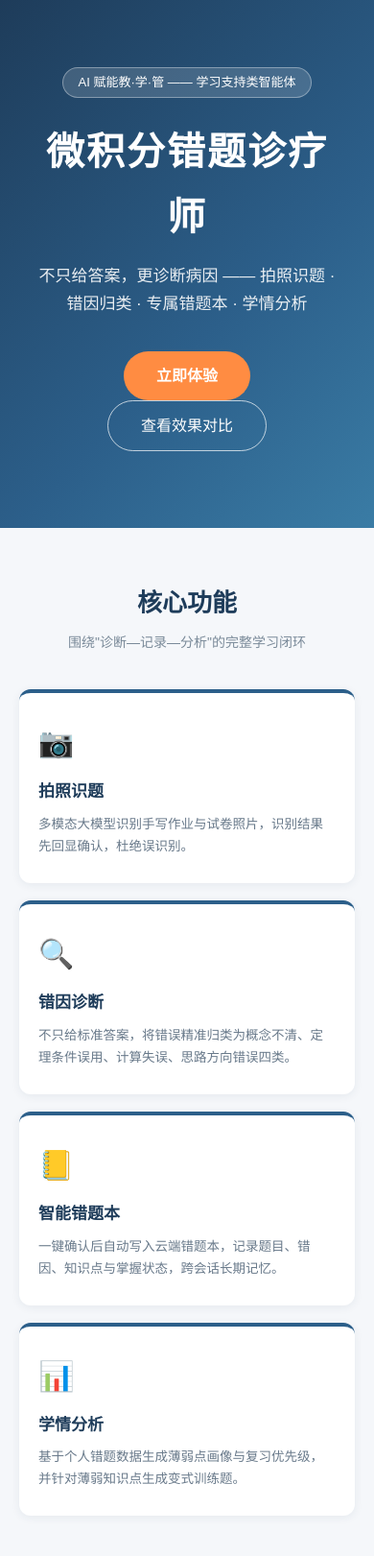
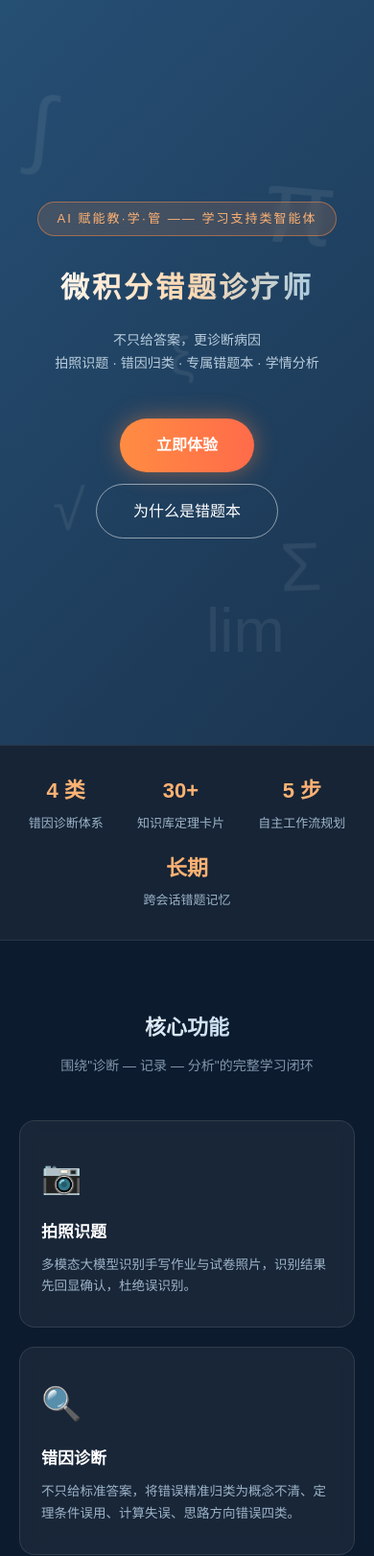
Before and after one commit to stephygrainger95-dotcom/calculus-tutor, a plain HTML site: page index.html in a window 390 px wide. Shown: the top 1621 px of the page at 96% size. Drawn offline with Linux system fonts and the light colour scheme.

Commit message:
Update index.html

```diff
--- a/index.html
+++ b/index.html
@@ -6,92 +6,116 @@
 <title>微积分错题诊疗师 — AI赋能学习</title>
 <style>
   * { margin: 0; padding: 0; box-sizing: border-box; }
+  html { scroll-behavior: smooth; }
   body { font-family: "Microsoft YaHei", "PingFang SC", sans-serif;
-         background: #f5f7fa; color: #2c3e50; line-height: 1.7; }
+         background: #0d1b2e; color: #e8eef5; line-height: 1.7; overflow-x: hidden; }
   .container { max-width: 1000px; margin: 0 auto; padding: 0 20px; }
 
-  /* Hero */
-  .hero { background: linear-gradient(135deg, #1e3c5a 0%, #2c5f8a 60%, #3a7ca5 100%);
-          color: #fff; padding: 70px 20px 80px; text-align: center; }
-  .hero .badge { display: inline-block; background: rgba(255,255,255,.15);
-                 border: 1px solid rgba(255,255,255,.35); border-radius: 999px;
-                 padding: 4px 16px; font-size: 13px; margin-bottom: 22px; }
-  .hero h1 { font-size: 40px; letter-spacing: 2px; margin-bottom: 14px; }
-  .hero p.sub { font-size: 17px; opacity: .9; margin-bottom: 34px; }
-  .btn { display: inline-block; padding: 12px 34px; border-radius: 999px;
-         font-size: 16px; text-decoration: none; margin: 0 8px; transition: .2s; }
-  .btn-primary { background: #ff8c42; color: #fff; font-weight: bold; }
-  .btn-primary:hover { background: #f07b2e; }
-  .btn-ghost { border: 1.5px solid rgba(255,255,255,.7); color: #fff; }
-  .btn-ghost:hover { background: rgba(255,255,255,.12); }
+  /* ===== Hero 动态背景 ===== */
+  .hero { position: relative; min-height: 92vh; display: flex; align-items: center;
+          justify-content: center; text-align: center; overflow: hidden;
+          background: linear-gradient(-45deg, #0d1b2e, #1e3c5a, #2c5f8a, #16324f);
+          background-size: 400% 400%; animation: gradientMove 14s ease infinite; }
+  @keyframes gradientMove {
+    0% { background-position: 0% 50%; } 50% { background-position: 100% 50%; }
+    100% { background-position: 0% 50%; } }
+  /* 漂浮数学符号 */
+  .math-float { position: absolute; color: rgba(255,255,255,.07); user-select: none;
+                font-size: 90px; animation: floaty 10s ease-in-out infinite; }
+  @keyframes floaty {
+    0%,100% { transform: translateY(0) rotate(-6deg); }
+    50% { transform: translateY(-36px) rotate(6deg); } }
+  .hero-inner { position: relative; z-index: 2; padding: 60px 20px; }
+  .badge { display: inline-block; background: rgba(255,140,66,.15);
+           border: 1px solid rgba(255,140,66,.5); color: #ffb273; border-radius: 999px;
+           padding: 6px 20px; font-size: 13px; letter-spacing: 2px; margin-bottom: 28px;
+           backdrop-filter: blur(6px); }
+  .hero h1 { font-size: clamp(30px, 7vw, 56px); font-weight: 800; letter-spacing: 3px;
+             background: linear-gradient(90deg, #ffffff, #ffd8b0, #8fc7ee);
+             -webkit-background-clip: text; background-clip: text; color: transparent;
+             margin-bottom: 18px; }
+  .hero .sub { font-size: clamp(14px, 3vw, 18px); color: #b9cddd; margin-bottom: 40px; }
+  .btn { display: inline-block; padding: 14px 38px; border-radius: 999px; font-size: 16px;
+         text-decoration: none; margin: 6px; transition: .25s; }
+  .btn-primary { background: linear-gradient(90deg, #ff8c42, #ff6b4a); color: #fff;
+                 font-weight: bold; box-shadow: 0 0 24px rgba(255,140,66,.45); }
+  .btn-primary:hover { transform: translateY(-3px); box-shadow: 0 6px 32px rgba(255,140,66,.65); }
+  .btn-ghost { border: 1.5px solid rgba(255,255,255,.5); color: #fff; }
+  .btn-ghost:hover { background: rgba(255,255,255,.12); transform: translateY(-3px); }
 
-  /* 区块通用 */
-  section { padding: 56px 0; }
-  .sec-title { text-align: center; font-size: 26px; color: #1e3c5a; margin-bottom: 8px; }
-  .sec-sub { text-align: center; color: #7a8a99; font-size: 14px; margin-bottom: 36px; }
+  /* ===== 数据统计条 ===== */
+  .stats { background: rgba(255,255,255,.04); border-top: 1px solid rgba(255,255,255,.08);
+           border-bottom: 1px solid rgba(255,255,255,.08); padding: 28px 0; }
+  .stats .container { display: flex; justify-content: space-around; flex-wrap: wrap; gap: 16px; text-align: center; }
+  .stat b { font-size: clamp(22px, 4vw, 32px); color: #ffb273; display: block; }
+  .stat span { font-size: 13px; color: #9db4c8; }
 
-  /* 功能卡片 */
-  .cards { display: grid; grid-template-columns: repeat(auto-fit, minmax(210px, 1fr));
-           gap: 18px; }
-  .card { background: #fff; border-radius: 12px; padding: 26px 20px;
-          box-shadow: 0 2px 10px rgba(30,60,90,.07); border-top: 4px solid #2c5f8a;
-          transition: .2s; }
-  .card:hover { transform: translateY(-4px); box-shadow: 0 6px 18px rgba(30,60,90,.13); }
-  .card .icon { font-size: 30px; margin-bottom: 12px; }
-  .card h3 { font-size: 17px; color: #1e3c5a; margin-bottom: 8px; }
-  .card p { font-size: 13.5px; color: #68798a; }
+  /* ===== 区块 ===== */
+  section { padding: 72px 0; }
+  .sec-title { text-align: center; font-size: clamp(22px, 4vw, 30px); margin-bottom: 10px;
+               background: linear-gradient(90deg, #fff, #a9cbe8);
+               -webkit-background-clip: text; background-clip: text; color: transparent; }
+  .sec-sub { text-align: center; color: #7f96ac; font-size: 14px; margin-bottom: 44px; }
 
-  /* 对比实验区 */
-  .compare { background: #fff; }
-  .vs-wrap { display: grid; grid-template-columns: 1fr 60px 1fr; gap: 0; align-items: stretch; }
-  .vs-box { border-radius: 12px; padding: 24px; }
-  .vs-bad { background: #fdf1ec; border: 1px solid #f5c8b0; }
-  .vs-good { background: #eef7ef; border: 1px solid #b8dcc0; }
-  .vs-box h4 { font-size: 15px; margin-bottom: 10px; }
-  .vs-bad h4 { color: #c05a2e; } .vs-good h4 { color: #2e7d43; }
-  .vs-box .shot { background: #fff; border: 1px dashed #bbb; border-radius: 8px;
-                  height: 200px; display: flex; align-items: center; justify-content: center;
-                  color: #98a6b3; font-size: 13px; text-align: center; padding: 10px; }
-  .vs-box img { width: 100%; border-radius: 8px; }
-  .vs-mark { display: flex; align-items: center; justify-content: center;
-             font-size: 26px; font-weight: bold; color: #2c5f8a; }
+  /* ===== 玻璃拟态卡片 ===== */
+  .cards { display: grid; grid-template-columns: repeat(auto-fit, minmax(230px, 1fr)); gap: 20px; }
+  .card { position: relative; background: rgba(255,255,255,.05); border-radius: 16px;
+          padding: 30px 22px; border: 1px solid rgba(255,255,255,.1);
+          backdrop-filter: blur(8px); transition: .3s; overflow: hidden; }
+  .card::before { content: ""; position: absolute; top: 0; left: 0; right: 0; height: 3px;
+                  background: linear-gradient(90deg, #ff8c42, #3a7ca5); opacity: 0; transition: .3s; }
+  .card:hover { transform: translateY(-6px); border-color: rgba(255,140,66,.4);
+                box-shadow: 0 12px 32px rgba(0,0,0,.35); }
+  .card:hover::before { opacity: 1; }
+  .card .icon { font-size: 34px; margin-bottom: 14px; }
+  .card h3 { font-size: 17px; color: #fff; margin-bottom: 8px; }
+  .card p { font-size: 13.5px; color: #9db4c8; }
 
-  /* 体验区 */
-  .chatbox { background: #fff; border-radius: 14px; overflow: hidden;
-             box-shadow: 0 4px 20px rgba(30,60,90,.12); }
+  /* ===== 体验区 ===== */
+  .try-wrap { background: rgba(255,255,255,.04); border: 1px solid rgba(255,255,255,.1);
+              border-radius: 20px; padding: 12px; box-shadow: 0 0 40px rgba(58,124,165,.25); }
+  .chatbox { border-radius: 12px; overflow: hidden; background: #fff; }
   .chatbox iframe { width: 100%; height: 680px; border: none; display: block; }
 
-  /* 技术架构 */
-  .arch { background: #1e3c5a; color: #dce8f2; }
-  .arch .sec-title { color: #fff; }
-  .arch .sec-sub { color: #9db4c8; }
-  .arch-grid { display: grid; grid-template-columns: repeat(auto-fit, minmax(240px, 1fr)); gap: 16px; }
-  .arch-item { background: rgba(255,255,255,.08); border-radius: 10px; padding: 20px;
-               font-size: 13.5px; }
-  .arch-item b { color: #ffb273; display: block; margin-bottom: 6px; font-size: 15px; }
-
-  footer { text-align: center; padding: 28px; font-size: 13px; color: #8a99a8; }
+  footer { text-align: center; padding: 30px; font-size: 13px; color: #5f7488;
+           border-top: 1px solid rgba(255,255,255,.08); }
 </style>
 </head>
 <body>
 
 <!-- ① Hero -->
 <div class="hero">
-  <div class="container">
+  <!-- 漂浮符号装饰 -->
+  <span class="math-float" style="top:12%; left:8%;">∫</span>
+  <span class="math-float" style="top:65%; left:14%; font-size:60px; animation-delay:2s;">√</span>
+  <span class="math-float" style="top:20%; right:10%; font-size:110px; animation-delay:1s;">π</span>
+  <span class="math-float" style="top:70%; right:14%; font-size:70px; animation-delay:3s;">Σ</span>
+  <span class="math-float" style="top:42%; left:45%; font-size:56px; animation-delay:4s;">ξ</span>
+  <span class="math-float" style="top:80%; left:55%; font-size:64px; animation-delay:2.5s;">lim</span>
+  <div class="hero-inner">
     <span class="badge">AI 赋能教·学·管 —— 学习支持类智能体</span>
     <h1>微积分错题诊疗师</h1>
-    <p class="sub">不只给答案，更诊断病因 —— 拍照识题 · 错因归类 · 专属错题本 · 学情分析</p>
+    <p class="sub">不只给答案，更诊断病因<br>拍照识题 · 错因归类 · 专属错题本 · 学情分析</p>
     <a class="btn btn-primary" href="#try">立即体验</a>
-    <!-- ★有演示视频后，把 href 换成视频链接；没有就删掉下面这一行 -->
-    <a class="btn btn-ghost" href="#compare">查看效果对比</a>
+    <a class="btn btn-ghost" href="#diff">为什么是错题本</a>
   </div>
 </div>
 
-<!-- ② 功能卡片 -->
+<!-- ② 数据条（数字按你的真实情况改） -->
+<div class="stats">
+  <div class="container">
+    <div class="stat"><b>4 类</b><span>错因诊断体系</span></div>
+    <div class="stat"><b>30+</b><span>知识库定理卡片</span></div>
+    <div class="stat"><b>5 步</b><span>自主工作流规划</span></div>
+    <div class="stat"><b>长期</b><span>跨会话错题记忆</span></div>
+  </div>
+</div>
+
+<!-- ③ 核心功能 -->
 <section>
   <div class="container">
     <h2 class="sec-title">核心功能</h2>
-    <p class="sec-sub">围绕"诊断—记录—分析"的完整学习闭环</p>
+    <p class="sec-sub">围绕"诊断 — 记录 — 分析"的完整学习闭环</p>
     <div class="cards">
       <div class="card"><div class="icon">📷</div><h3>拍照识题</h3>
         <p>多模态大模型识别手写作业与试卷照片，识别结果先回显确认，杜绝误识别。</p></div>
@@ -100,54 +124,56 @@
       <div class="card"><div class="icon">📒</div><h3>智能错题本</h3>
         <p>一键确认后自动写入云端错题本，记录题目、错因、知识点与掌握状态，跨会话长期记忆。</p></div>
       <div class="card"><div class="icon">📊</div><h3>学情分析</h3>
-        <p>基于个人错题数据生成薄弱点画像与复习优先级，并针对薄弱知识点生成变式训练题。</p></div>
+        <p>基于个人错题数据生成薄弱点画像与复习优先级，针对薄弱知识点生成变式训练题。</p></div>
     </div>
   </div>
 </section>
 
-<!-- ③ 对比实验区 -->
-<!-- ③ 差异化优势 -->
-<section class="compare" id="compare">
+<!-- ④ 差异化优势 -->
+<section id="diff" style="background: rgba(255,255,255,.02);">
   <div class="container">
     <h2 class="sec-title">通用大模型能解题，为什么还需要它？</h2>
     <p class="sec-sub">解题能力早已不是差距，真正的差距在"是否认识这个学生"</p>
     <div class="cards" style="grid-template-columns: repeat(auto-fit, minmax(280px, 1fr));">
       <div class="card"><div class="icon">🧠</div><h3>通用大模型没有记忆</h3>
-        <p>对话一关就忘。它不知道你上周在泰勒展开上错过三次，也不会在你第三次犯同样错误时提醒你。本系统的错题本让每个学生拥有持续积累的学习档案。</p></div>
+        <p>对话一关就忘。它不知道你上周在泰勒展开上错过三次。本系统的错题本让每个学生拥有持续积累的学习档案。</p></div>
       <div class="card"><div class="icon">🎯</div><h3>答案对了 ≠ 真懂</h3>
-        <p>通用大模型只对答案负责。本系统强制要求展示解题过程，能识别"结果碰巧正确但逻辑断裂"的假掌握——这正是教师批改中最耗时、AI最有价值的环节。</p></div>
+        <p>通用大模型只对答案负责。本系统要求展示解题过程，能识别"结果碰巧正确但逻辑断裂"的假掌握。</p></div>
       <div class="card"><div class="icon">📚</div><h3>对齐课程而非全网</h3>
-        <p>私有知识库按课程教学大纲和易错点建设，经数学专业人工校验。复习建议精确到"课本哪一章哪个定理"，而不是泛泛的全网知识。</p></div>
+        <p>私有知识库按教学大纲和易错点建设，经数学专业人工校验，复习建议精确到具体章节定理。</p></div>
     </div>
   </div>
 </section>
 
-<!-- ④ 体验区 -->
+<!-- ⑤ 在线体验 -->
 <section id="try">
   <div class="container">
     <h2 class="sec-title">在线体验</h2>
     <p class="sec-sub">上传错题照片开始诊断 · 诊断后发送"确认存入错题本"</p>
-    <div class="chatbox">
-      <iframe
-        src="https://udify.app/chatbot/zPNLhszEZfxDXrHD"
-        style="width: 100%; height: 680px"
-        frameborder="0"
-        allow="microphone;clipboard-write">
-      </iframe>
+    <div class="try-wrap">
+      <div class="chatbox">
+        <iframe src="https://udify.app/chatbot/zPNLhszEZfxDXrHD"
+                style="width: 100%; height: 680px" frameborder="0"
+                allow="microphone;clipboard-write"></iframe>
+      </div>
     </div>
   </div>
 </section>
 
-<!-- ⑤ 技术架构 -->
-<section class="arch">
+<!-- ⑥ 技术架构 -->
+<section style="background: rgba(255,255,255,.02);">
   <div class="container">
     <h2 class="sec-title">技术架构</h2>
     <p class="sec-sub">基于 Dify 工作流编排的多步规划智能体</p>
-    <div class="arch-grid">
-      <div class="arch-item"><b>多模态识别</b>视觉大模型识别错题照片，识别结果回显确认后再进入诊断流程，保证输入可靠。</div>
-      <div class="arch-item"><b>RAG 私有知识库</b>自建微积分定理卡片库（含使用条件与高频错误），经数学专业人工校验，诊断有据可查。</div>
-      <div class="arch-item"><b>工具调用</b>通过飞书多维表格 API 实现错题的自动写入与查询，具备跨会话的长期记忆能力。</div>
-      <div class="arch-item"><b>多步工作流</b>意图分类 → 知识检索 → 错因诊断 → 结构化提取 → 写入错题本，全流程自主衔接。</div>
+    <div class="cards">
+      <div class="card"><h3 style="color:#ffb273">多模态识别</h3>
+        <p>视觉大模型识别错题照片，识别结果回显确认后再进入诊断流程，保证输入可靠。</p></div>
+      <div class="card"><h3 style="color:#ffb273">RAG 私有知识库</h3>
+        <p>自建微积分定理卡片库（含使用条件与高频错误），经数学专业人工校验，诊断有据可查。</p></div>
+      <div class="card"><h3 style="color:#ffb273">工具调用</h3>
+        <p>通过飞书多维表格 API 实现错题自动写入与查询，具备跨会话长期记忆能力。</p></div>
+      <div class="card"><h3 style="color:#ffb273">多步工作流</h3>
+        <p>意图分类 → 知识检索 → 错因诊断 → 结构化提取 → 写入错题本，全流程自主衔接。</p></div>
     </div>
   </div>
 </section>
```
